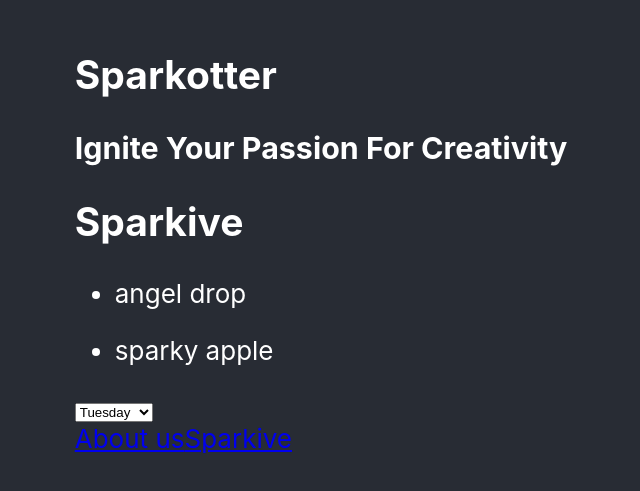
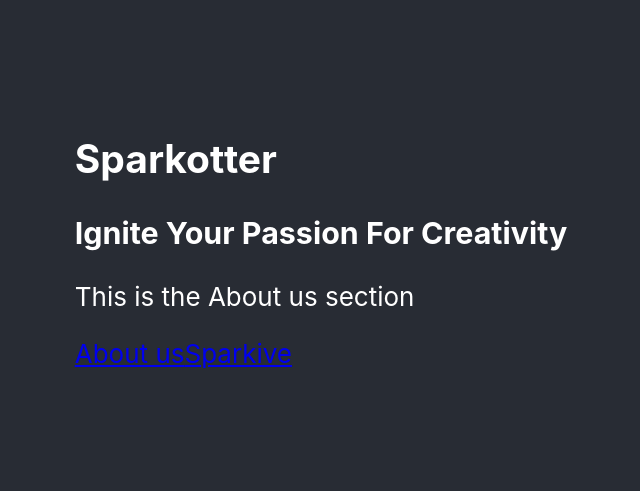
Before and after one commit to DianeEugenie/ProjectSparkotter, a React (Create React App) app in the folder sparkotter_frontend/: page /aboutus in a window 1280 px wide. Shown: the part 169-660 px from the top of the page, without its empty margins (319-959 px from the left). Built offline with nearby package versions, Linux system fonts and the light colour scheme.

Commit message:
-mthe footer functionality

```diff
--- a/sparkotter_frontend/src/components/aboutus/AboutUs.js
+++ b/sparkotter_frontend/src/components/aboutus/AboutUs.js
@@ -0,0 +1,8 @@
+import React from 'react';
+
+const AboutUs = (props) => {
+  return(
+    <p>This is the About us section</p>
+  )
+}
+export default AboutUs;
--- a/sparkotter_frontend/src/components/archives/ArchiveSelect.js
+++ b/sparkotter_frontend/src/components/archives/ArchiveSelect.js
@@ -30,10 +30,10 @@ class ArchiveSelect extends Component {
       {archiveOptions}
       </select>
       </div>)
+    }
   }
-}
 
 
 
 
-export default ArchiveSelect;
+  export default ArchiveSelect;
--- a/sparkotter_frontend/src/containers/MainContainer.js
+++ b/sparkotter_frontend/src/containers/MainContainer.js
@@ -6,6 +6,7 @@ import React, {Component, Fragment} from 'react';
 import PromptContainer from './prompts/PromptContainer';
 import ArchiveContainer from './archives/ArchiveContainer';
 import {BrowserRouter as Router, Route, Switch} from 'react-router-dom';
+import AboutUs from '../components/aboutus/AboutUs';
 
 
 class MainContainer extends Component{
@@ -23,12 +24,14 @@ class MainContainer extends Component{
     return (
       <Router>
       <Fragment>
-        <PromptContainer />
-          <ArchiveContainer />
             <Switch>
-              <Route exact path="/" />
-              <Route  exact path="/aboutus" />
-              <Route  exact path="/sparkive" component={ArchiveContainer}/>
+              <Route exact path="/" render={(props) => {
+                return <PromptContainer/>
+              }}/>
+              <Route exact path="/aboutus" render={(props) => {
+                return <AboutUs/>
+              }} />
+              <Route exact path="/sparkive" component={ArchiveContainer}/>
         </Switch>
       </Fragment>
       </Router>
--- a/sparkotter_frontend/src/containers/archives/ArchiveContainer.js
+++ b/sparkotter_frontend/src/containers/archives/ArchiveContainer.js
@@ -44,11 +44,6 @@ return (
   }
 }
 
-
-
-
-
-
 export default ArchiveContainer;
 
 // <Router>
--- a/sparkotter_frontend/src/navigations/Footer.js
+++ b/sparkotter_frontend/src/navigations/Footer.js
@@ -1,18 +1,18 @@
 // <Link to="/aboutus"></Link>
 // <Link to="/sparkive"></Link>
 import React,{Fragment} from 'react';
-import {BrowserRouter as Router, Link} from 'react-router-dom';
+// import {BrowserRouter as Router, Link} from 'react-router-dom';
 
 
 const Footer = (props) => {
   return (
-    <Router>
+
     <Fragment>
-      <Link to="/aboutus">About us</Link>
-      <Link to="/sparkive">Sparkive</Link>
+      <a href="/aboutus">About us</a>
+      <a href="/sparkive">Sparkive</a>
 
     </Fragment>
-    </Router>
+
 
   )
 }
```
Also changed, not shown: sparkotter_frontend/src/components/archives/ArchiveList.js (indentation only). Lines whose indentation alone changed are shown as unchanged.
